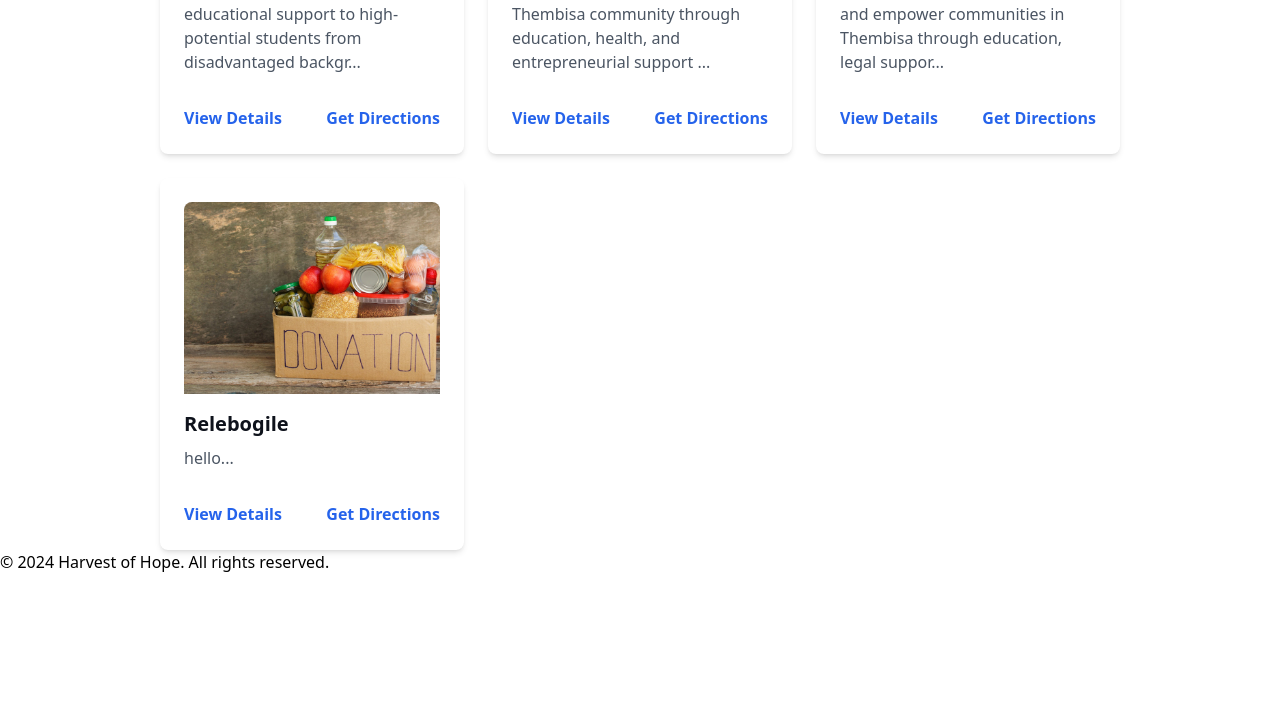
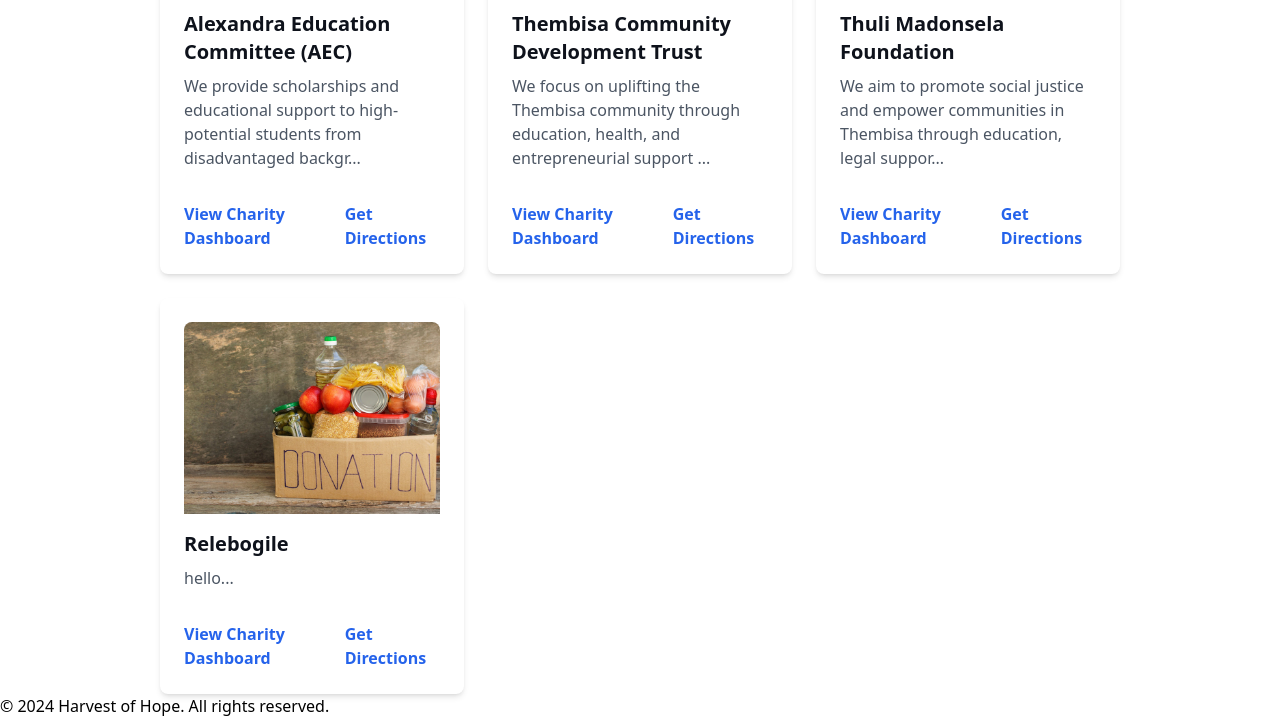
Before and after one commit to giftiem/Harvest_of_Hope, a Flask app: page /explore_charities in a window 1280 px wide. Shown: the part 2458-3176 px from the top of the page. Before the commit the page ends 3030 px from the top, so only its background shows below. Run offline with Flask 3, Linux system fonts and the light colour scheme; some libraries are stand-ins or nearby versions.

Commit message:
exploreCharity

```diff
--- a/templates/explore_charities.html
+++ b/templates/explore_charities.html
@@ -37,9 +37,11 @@
     </div>
 
     <div class="flex justify-between mt-4">
-      <a href="{{ url_for('view_charity', charity_id=charity.id) }}" class="btn btn-primary text-blue-600 font-semibold hover:text-blue-800">
-        View Details
-      </a>
+     <a href="{{ url_for('charity_dashboard', charity_id=charity.id) }}" class="btn btn-primary text-blue-600 font-semibold hover:text-blue-800">
+    View Charity Dashboard
+</a>
+
+
       <a target="_blank" href="https://www.google.com/maps/dir/?api=1&origin=216+14th+Ave+Roodepoort+2195&destination={{ charity.location }}&travelmode=driving" class="btn btn-primary text-blue-600 font-semibold hover:text-blue-800">
         Get Directions
       </a>
```
